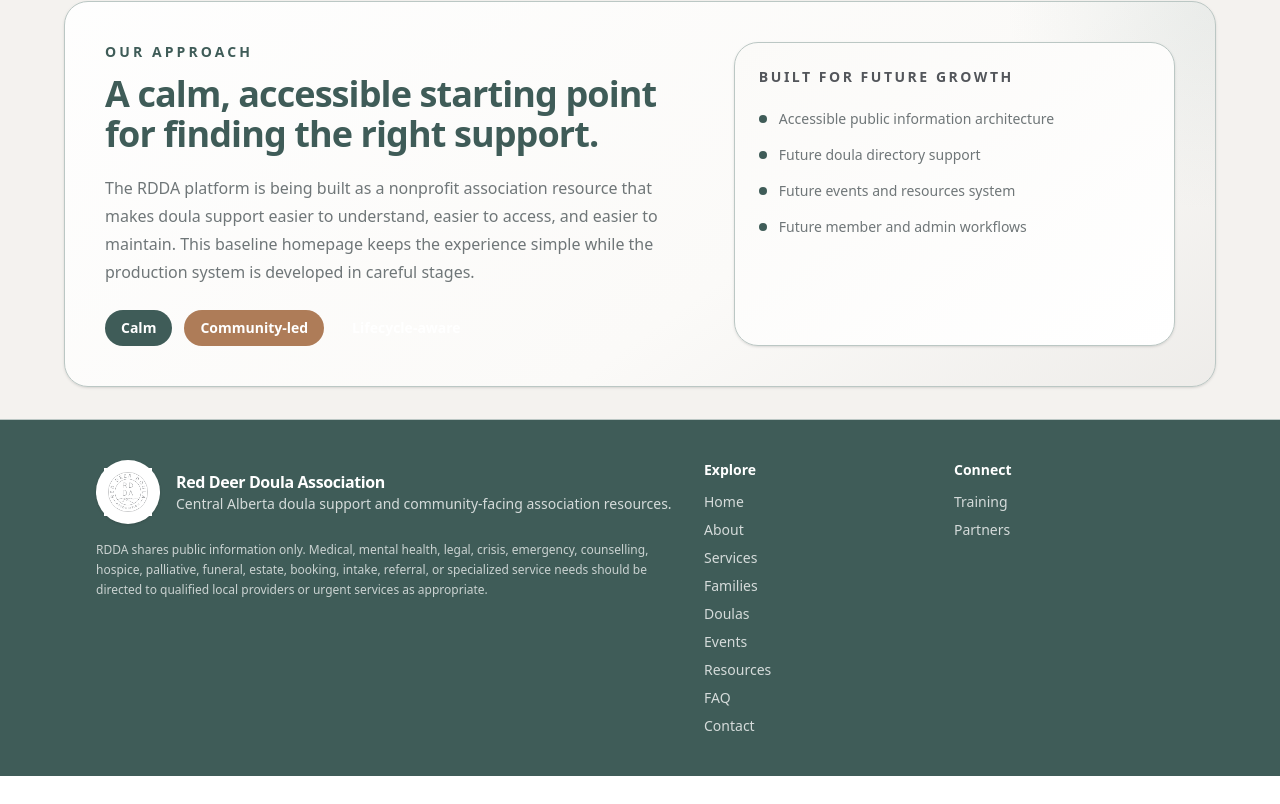
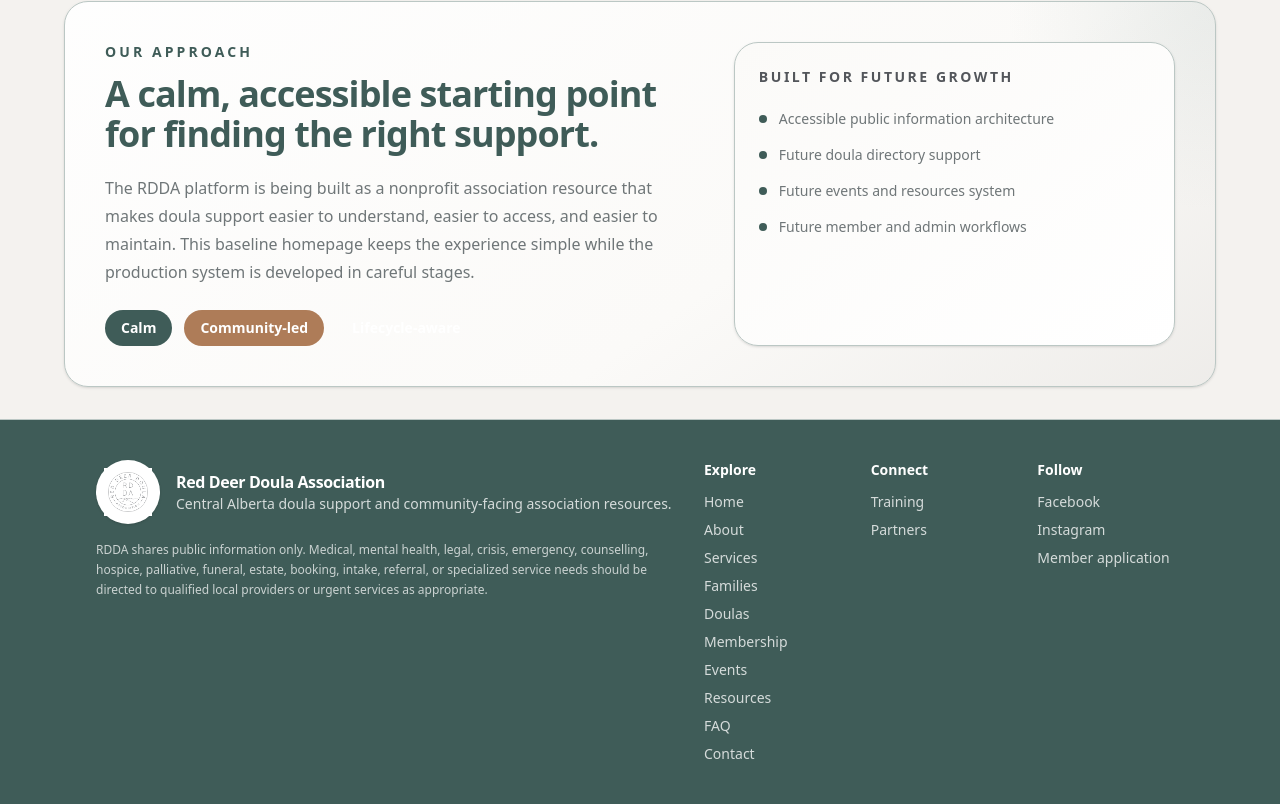
Before and after one commit to hickdwayne-rdp/rdda-platform, a Next.js app in the folder repo/: page / in a window 1280 px wide. Shown: the part 2046-2850 px from the top of the page. Before the commit the page ends 2822 px from the top, so only its background shows below. Built offline with nearby package versions, Linux system fonts and the light colour scheme.

Commit message:
Add membership and external links to footer

```diff
--- a/repo/src/components/layout/SiteFooter.tsx
+++ b/repo/src/components/layout/SiteFooter.tsx
@@ -7,6 +7,7 @@ const coreFooterLinks = [
   { label: "Services", href: "/services" },
   { label: "Families", href: "/families" },
   { label: "Doulas", href: "/doulas" },
+  { label: "Membership", href: "/membership" },
   { label: "Events", href: "/events" },
   { label: "Resources", href: "/resources" },
   { label: "FAQ", href: "/faq" },
@@ -16,6 +17,12 @@ const coreFooterLinks = [
 const supportingFooterLinks = [
   { label: "Training", href: "/training" },
   { label: "Partners", href: "/partners" }
+];
+
+const externalFooterLinks = [
+  { label: "Facebook", href: "https://www.facebook.com/RDdoulas/" },
+  { label: "Instagram", href: "https://www.instagram.com/reddeerdoulaassociation/" },
+  { label: "Member application", href: "https://form.jotform.com/93258823040253" }
 ];
 
 export function SiteFooter() {
@@ -52,7 +59,7 @@ export function SiteFooter() {
 
         <nav
           aria-label="Footer navigation"
-          className="grid gap-5 text-sm text-white/78 sm:grid-cols-2"
+          className="grid gap-5 text-sm text-white/78 sm:grid-cols-3"
         >
           <div>
             <p className="mb-3 font-semibold text-white">Explore</p>
@@ -85,6 +92,24 @@ export function SiteFooter() {
               ))}
             </ul>
           </div>
+
+          <div>
+            <p className="mb-3 font-semibold text-white">Follow</p>
+            <ul className="space-y-2">
+              {externalFooterLinks.map((link) => (
+                <li key={link.href}>
+                  <a
+                    href={link.href}
+                    target="_blank"
+                    rel="noreferrer"
+                    className="inline-flex rounded-md transition hover:text-[var(--card-muted)] focus-visible:outline-none focus-visible:ring-2 focus-visible:ring-white focus-visible:ring-offset-2 focus-visible:ring-offset-[var(--primary)]"
+                  >
+                    {link.label}
+                  </a>
+                </li>
+              ))}
+            </ul>
+          </div>
         </nav>
       </div>
     </footer>
```
